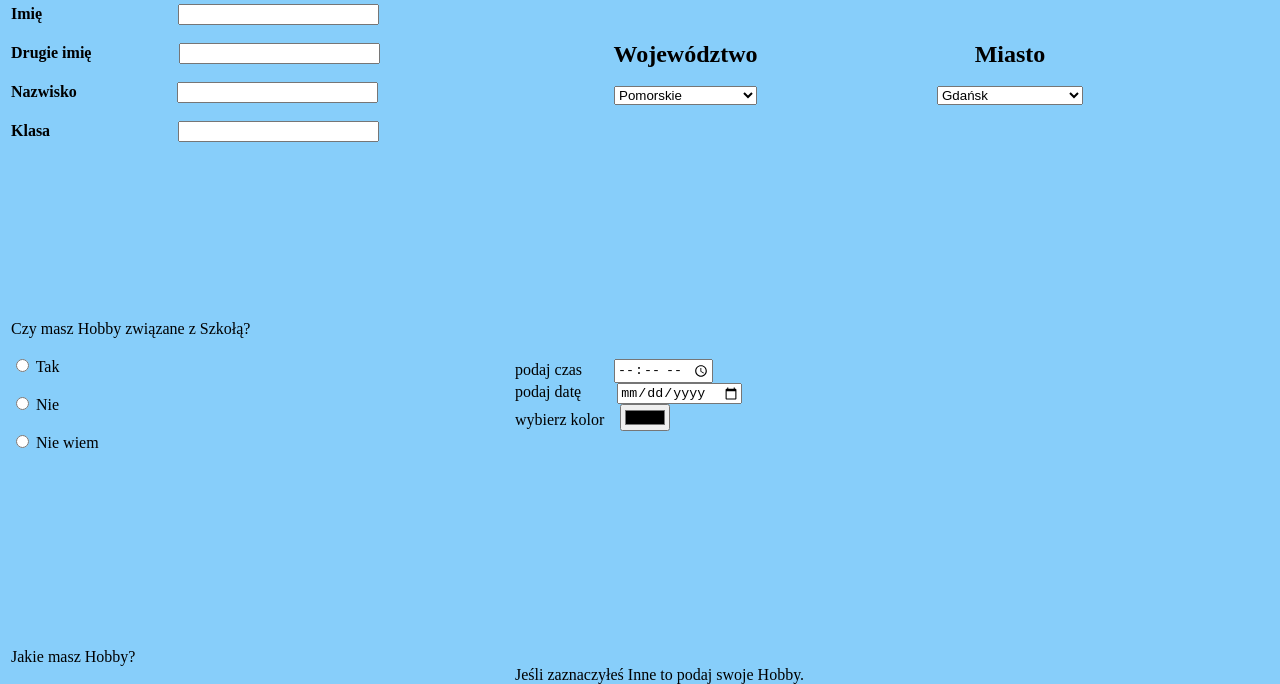
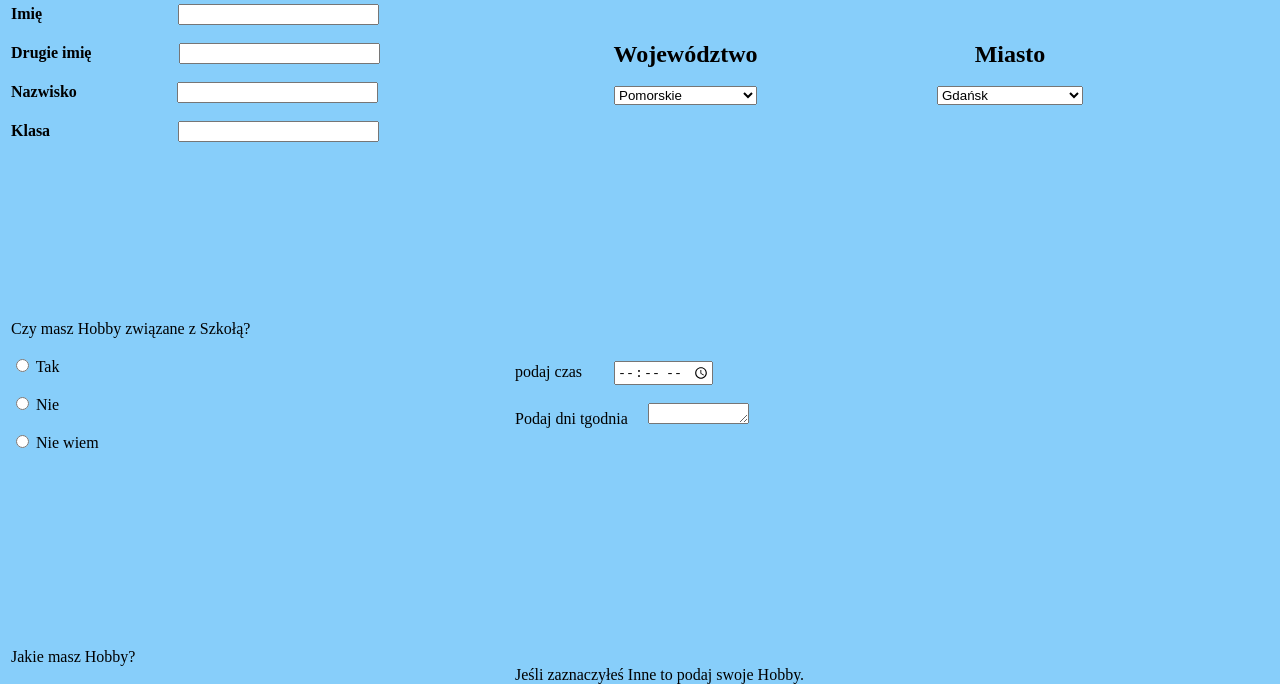
Before and after one commit to KrzysztofS94/KrzysztofSmula_2f_2gr_z_1, a plain HTML site: page formularz.html in a window 1280 px wide. Shown: the part 79-763 px from the top of the page. Drawn offline with Linux system fonts and the light colour scheme.

Commit message:
Update formularz.html

```diff
--- a/formularz.html
+++ b/formularz.html
@@ -69,8 +69,8 @@
 <input type="radio" name="pyt3" value="tak"> Nie wiem <br> <br>
 </TD>
 <TD>podaj czas &nbsp &nbsp &nbsp &nbsp<input type="time"><br>
-podaj datę &nbsp &nbsp &nbsp&nbsp &nbsp<input type="date"> <br>
-wybierz kolor &nbsp &nbsp<input type="color"> <br> </TD>
+<br>
+Podaj dni tgodnia &nbsp &nbsp <textarea cols="10" rows="1"></textarea> </TD>
 
 <TR height="150">
 <TD><nobr>Jakie masz Hobby?</nobr>
@@ -86,7 +86,7 @@ wybierz kolor &nbsp &nbsp<input type="color"> <br> </TD>
 
 </TR>
 <TR height="100">
-<TD><button onclick="alert('A kuku')" style="height:80px;width:300px">Przycisk niespodzianka</button></TD>
+<TD><button onclick="alert('A kuku')" style="height:80px;width:300px">Przycisk niespodzianka</	></TD>
 <TD><nobr><input type="reset" value="Reset" style="height:80px; width:150px"> </TD>
 <TD> <input type="submit" value"=Wyślij formularz" style="height:80px; width:150px"> </TD>
 </TR>
```
